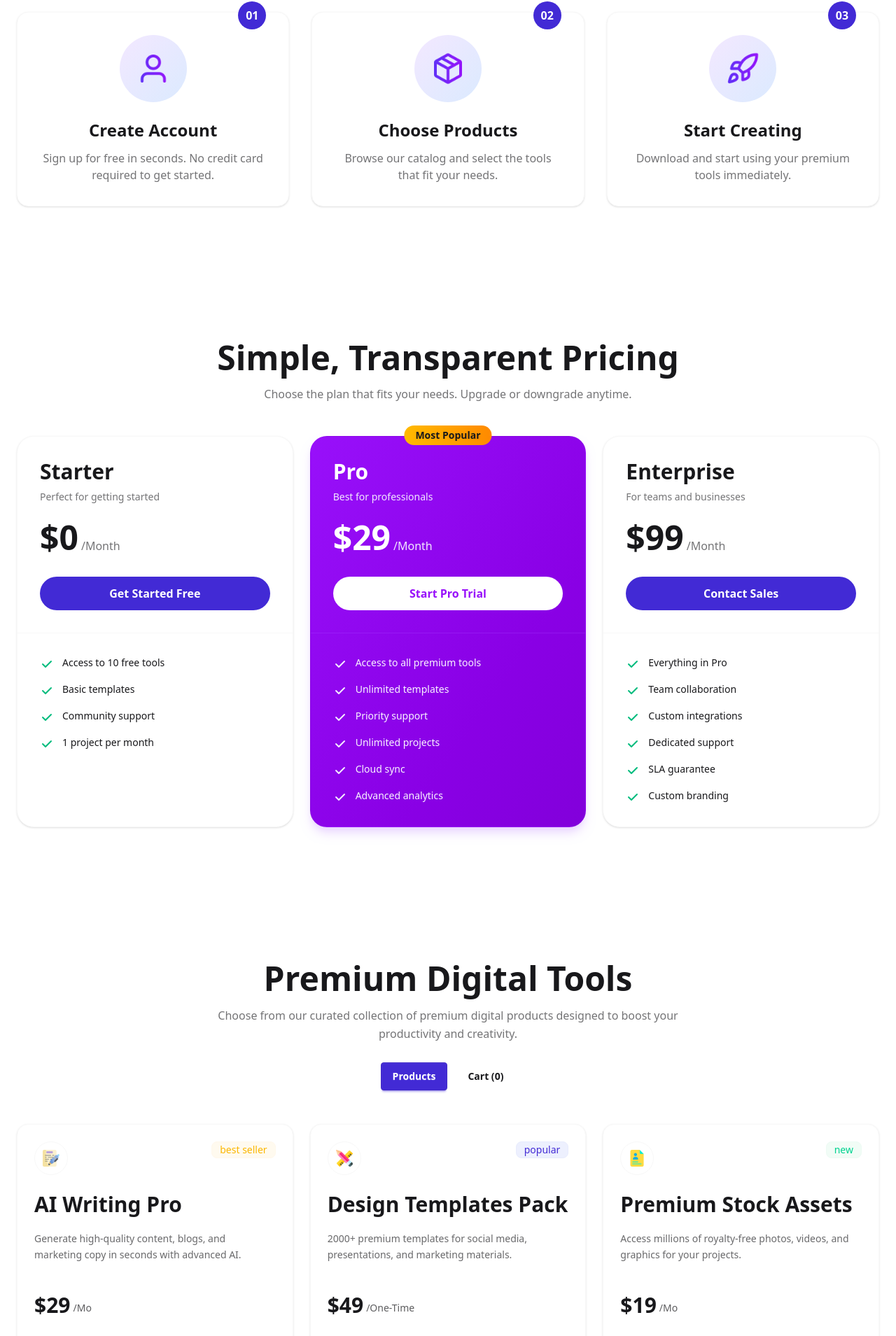
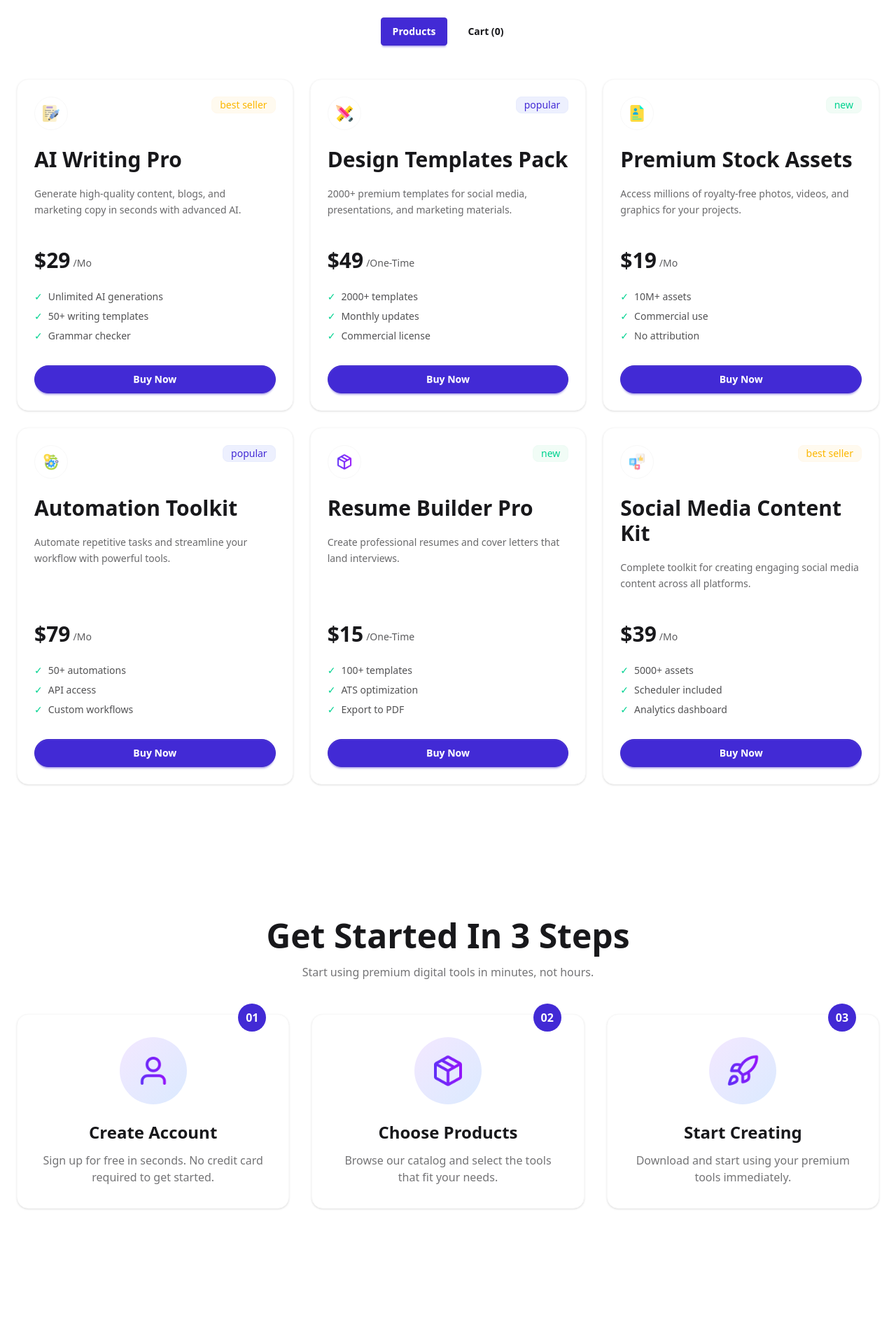
Before and after one commit to SAJNUS/Programming-Hero-Assignment-6, a React (Vite) app: page /#/ in a window 1280 px wide. Shown: the part 1353-3262 px from the top of the page at 70% size. Built offline with nearby package versions, Linux system fonts and the light colour scheme.

Commit message:
fix section order layout for products steps and pricing

```diff
--- a/src/pages/Home.jsx
+++ b/src/pages/Home.jsx
@@ -29,8 +29,6 @@ function Home() {
       <Navbar />
       <Hero />
       <Stats />
-      <Steps />
-      <Pricing />
 
       <section className="bg-base-100 py-16 md:py-24">
         <div className="container mx-auto px-6">
@@ -61,6 +59,9 @@ function Home() {
           </div>
         </div>
       </section>
+
+      <Steps />
+      <Pricing />
     </div>
   )
 }
```
